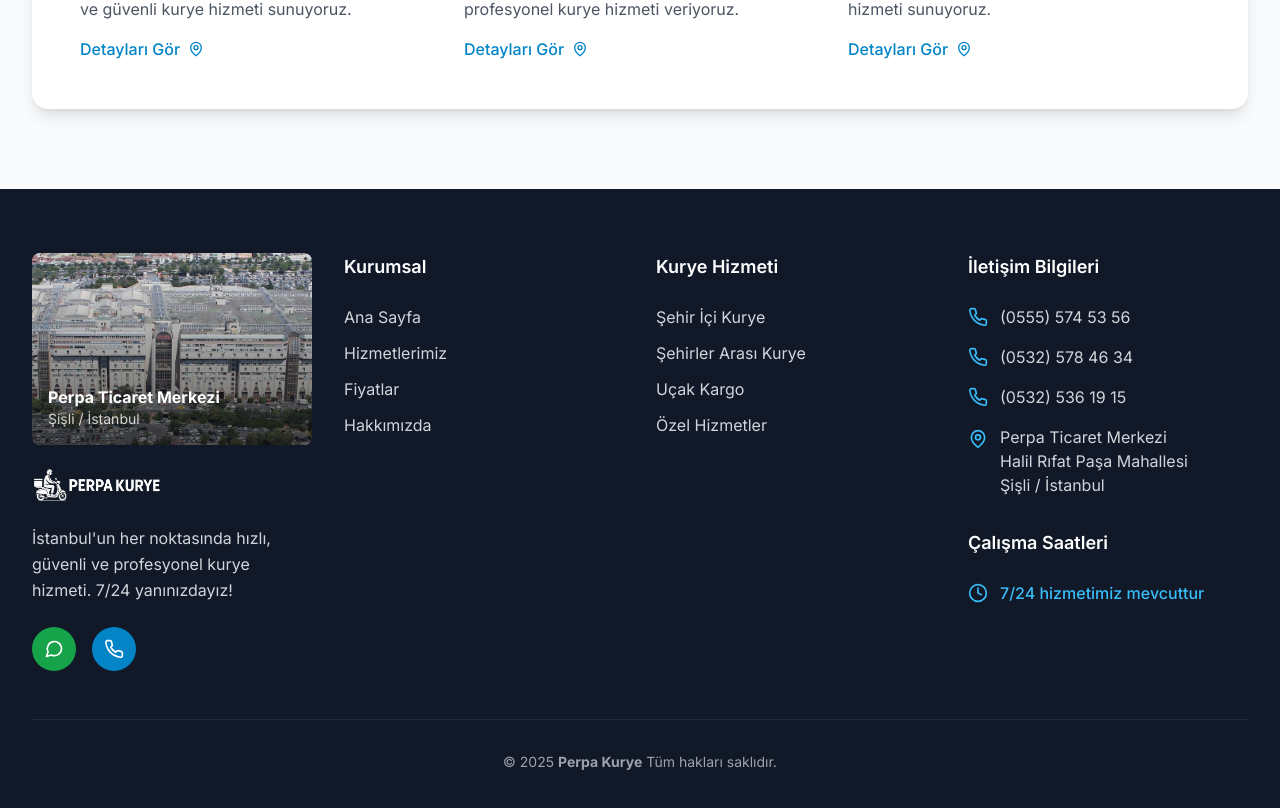
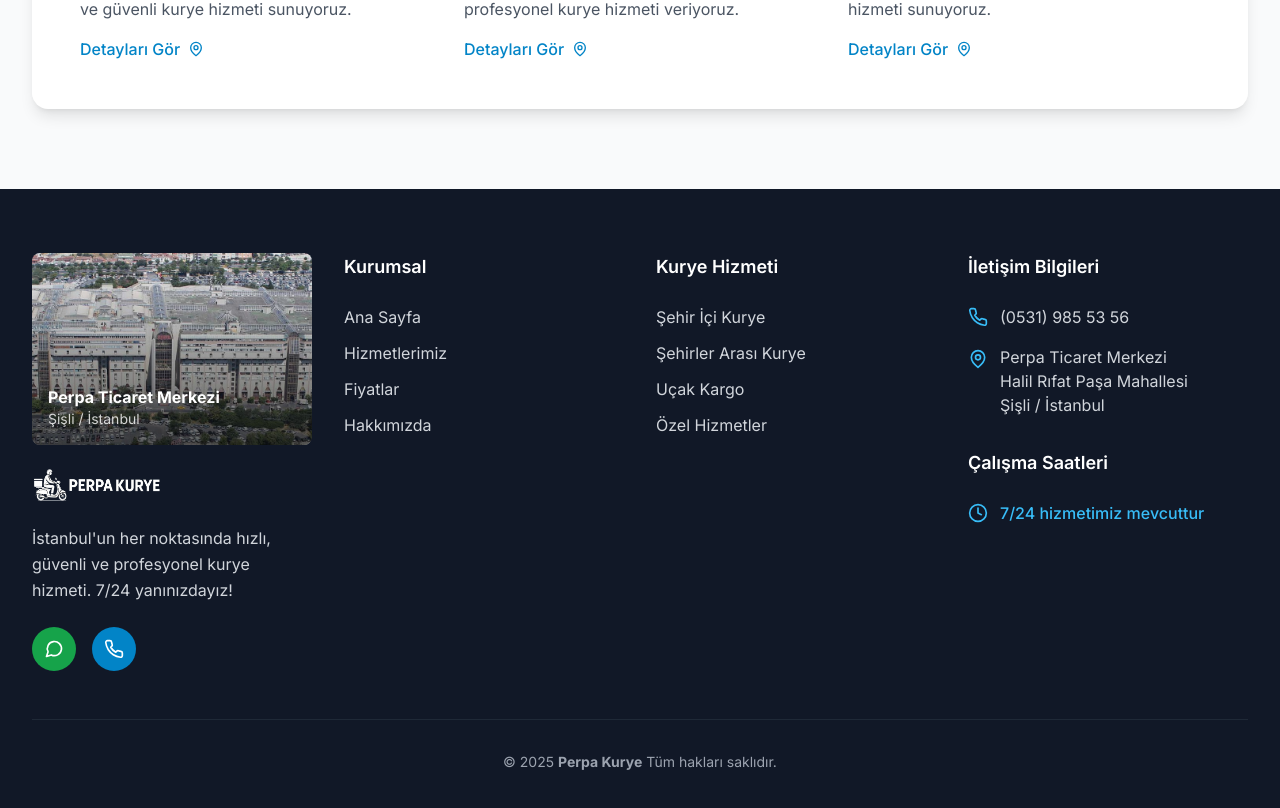
Before and after one commit to mberatyildirim/perpa-kurye-website, a React (Vite) app: page / in a window 1280 px wide. Shown: the part 5746-6554 px from the top of the page. Built offline with nearby package versions, Linux system fonts and the light colour scheme.

Commit message:
fix: Telefon numaraları güncellendi - 05319855356

```diff
--- a/src/components/Footer.jsx
+++ b/src/components/Footer.jsx
@@ -61,7 +61,7 @@ const Footer = () => {
             </p>
             <div className="flex space-x-4">
               <a
-                href="https://wa.me/905555745356"
+                href="https://wa.me/905319855356"
                 className="bg-green-600 hover:bg-green-700 p-3 rounded-full transition-colors duration-200"
                 target="_blank"
                 rel="noopener noreferrer"
@@ -137,23 +137,7 @@ const Footer = () => {
                   <Phone className="h-5 w-5 text-primary-400" />
                   <div>
                     <a href="tel:05555745356" className="text-gray-300 hover:text-white transition-colors duration-200">
-                      (0555) 574 53 56
-                    </a>
-                  </div>
-                </div>
-                <div className="flex items-center space-x-3">
-                  <Phone className="h-5 w-5 text-primary-400" />
-                  <div>
-                    <a href="tel:05325784634" className="text-gray-300 hover:text-white transition-colors duration-200">
-                      (0532) 578 46 34
-                    </a>
-                  </div>
-                </div>
-                <div className="flex items-center space-x-3">
-                  <Phone className="h-5 w-5 text-primary-400" />
-                  <div>
-                    <a href="tel:05325361915" className="text-gray-300 hover:text-white transition-colors duration-200">
-                      (0532) 536 19 15
+                      (0531) 985 53 56
                     </a>
                   </div>
                 </div>
```
